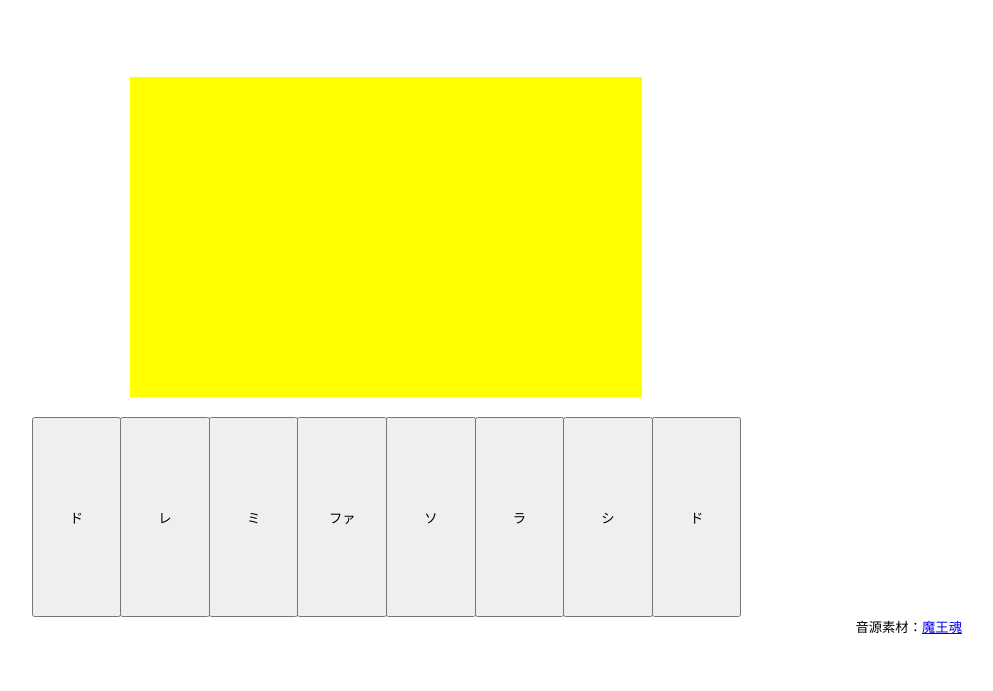
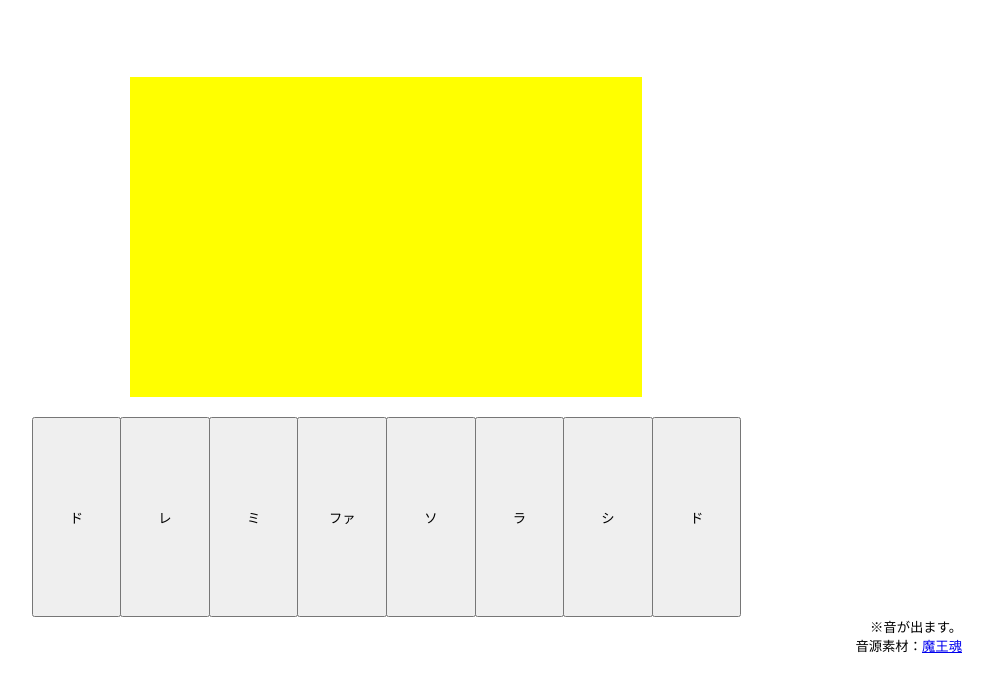
Before and after one commit to tanaka4921/dc_work_marunouchi_tanaka_Javascript, a plain HTML site: page index.html in a window 1280 px wide. Shown: the part 99-790 px from the top of the page, without its empty margins (254-1247 px from the left). Drawn offline with Linux system fonts and the light colour scheme.

Commit message:
Add files via upload

```diff
--- a/index.html
+++ b/index.html
@@ -35,7 +35,8 @@
             </fieldset>
         </main>
         <footer>
-            <p><small>音源素材：<a href = "https://maou.audio/" target = "_blank" rel = "noopener noreferrer">魔王魂</a></small></p>
+            <p class="warning"><small>※音が出ます。</small></p>
+            <p class="credit"><small>音源素材：<a href = "https://maou.audio/" target = "_blank" rel = "noopener noreferrer">魔王魂</a></small></p>
         </footer>
         <script>
             const autoPlay = document.getElementById('auto-play');
```
